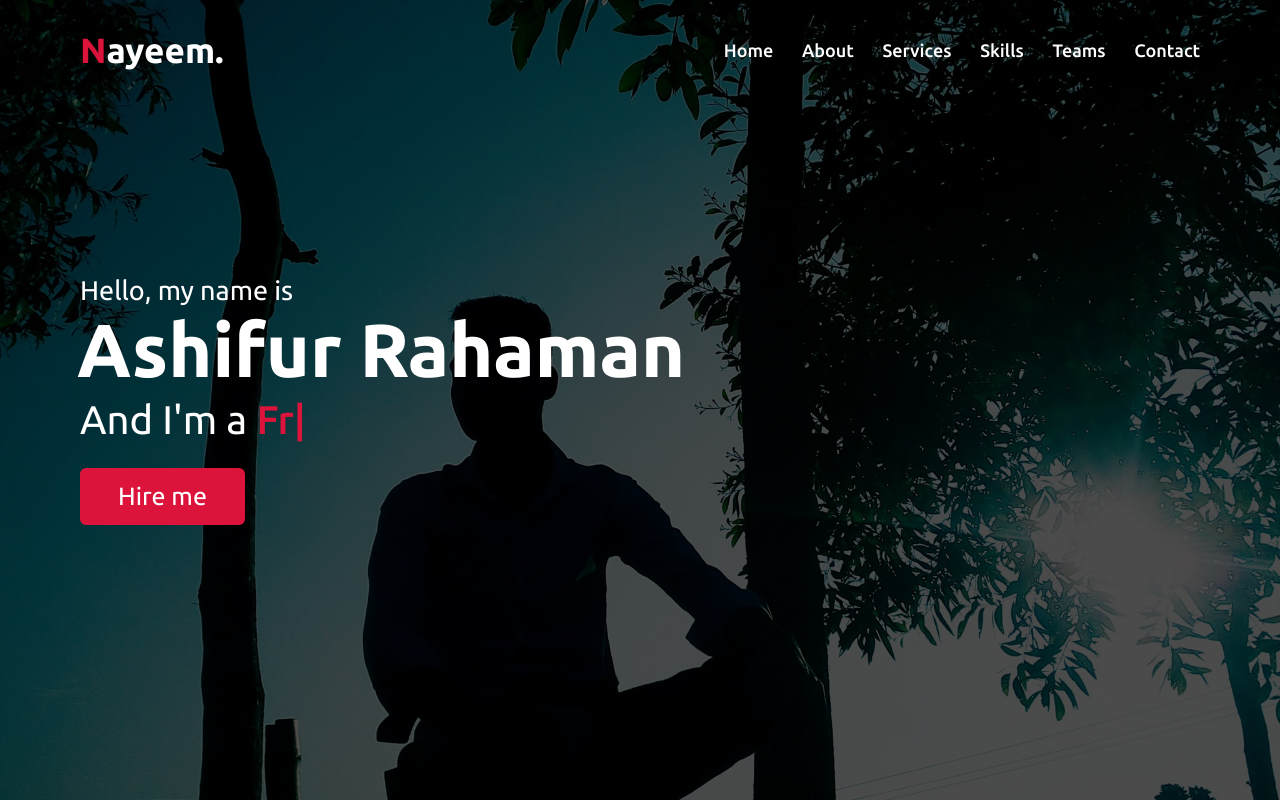
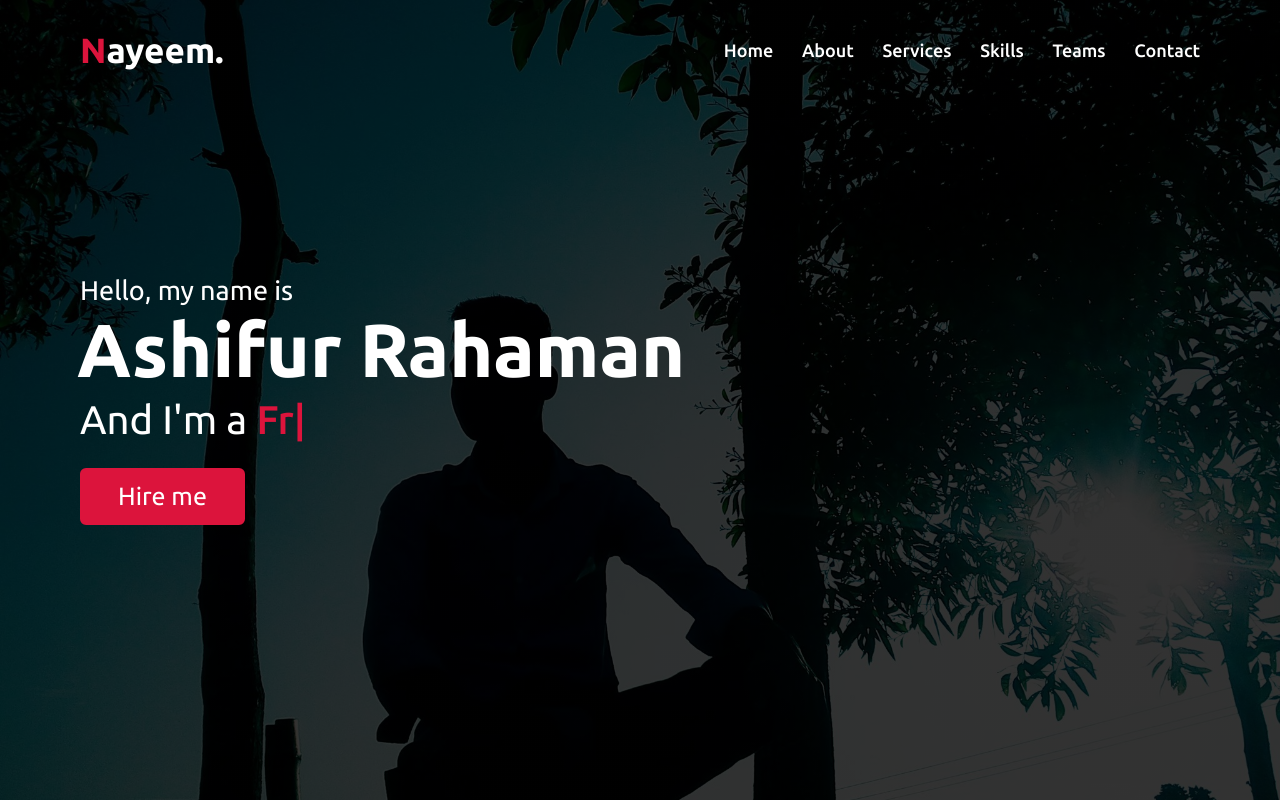
Before and after one commit to Nayeem345/Developer-Nayeem, a plain HTML site: page index.html in a window 1280 px wide. Shown: the top 802 px of the page. Drawn offline with nearby package versions, Linux system fonts and the light colour scheme.

Commit message:
Update style.css

```diff
--- a/style.css
+++ b/style.css
@@ -165,7 +165,7 @@ section .title::after{
 /* home section styling */
 .home{
     display: flex;
-    background: linear-gradient(rgba(0,0,0,0.7),rgba(0,0,0,0.7)), url("images/banner2.jpg") no-repeat center;
+    background: linear-gradient(rgba(0,0,0,0.8),rgba(0,0,0,0.8)), url("images/banner2.jpg") no-repeat center;
     height: 100vh;
 
     color: #fff;
```
